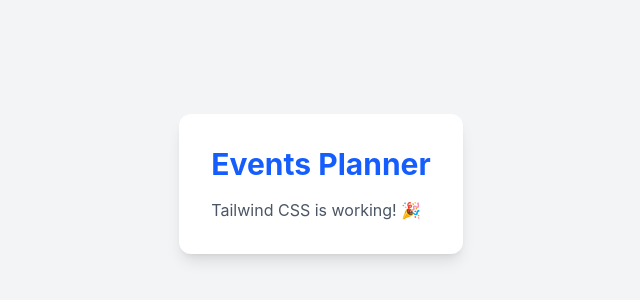
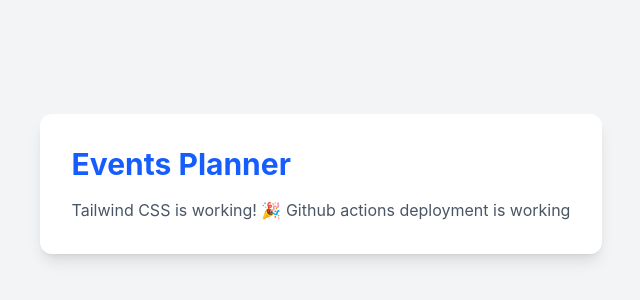
Before and after one commit to Events-Planner/Events-Planner-Web-UI, a React (Vite) app: page / in a window 1280 px wide. Shown: the part 216-516 px from the top of the page, without its empty margins (319-959 px from the left). Built offline with nearby package versions, Linux system fonts and the light colour scheme.

Commit message:
added changes

```diff
--- a/src/App.jsx
+++ b/src/App.jsx
@@ -8,7 +8,7 @@ function App() {
           Events Planner
         </h1>
         <p className="text-gray-600">
-          Tailwind CSS is working! 🎉
+          Tailwind CSS is working! 🎉 Github actions deployment is working
         </p>
       </div>
     </div>
```
